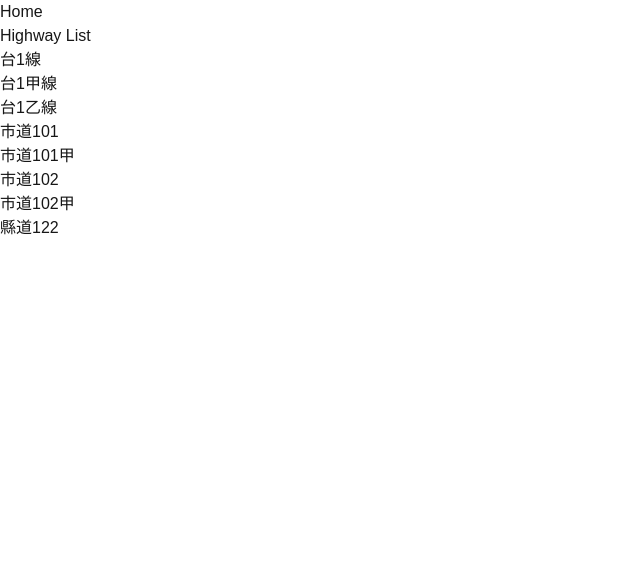
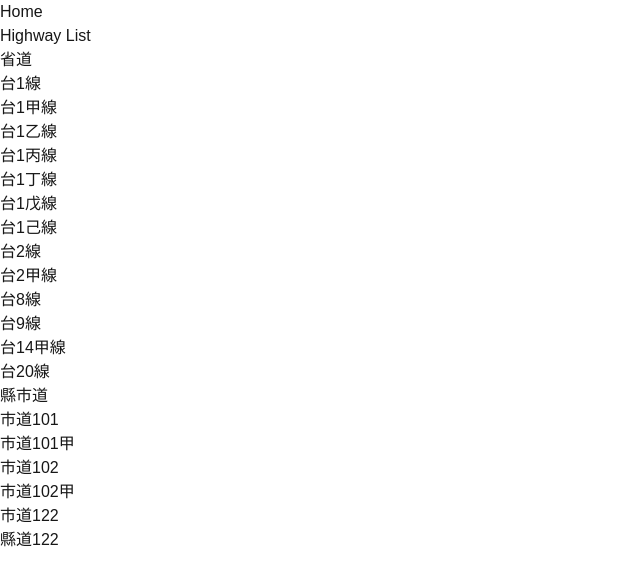
Before and after one commit to jamiema1048/tw_highway, a Next.js app: page /highways in a window 1280 px wide. Shown: the top 586 px of the page, without its empty margins (0-640 px from the left). Built offline with nearby package versions, Linux system fonts and the light colour scheme; data requests are answered from the project's data file.

Commit message:
Add test and fixed params problem

```diff
--- a/db.json
+++ b/db.json
@@ -6,6 +6,8 @@
       "start": "台北市中正區(行政院)",
       "end": "屏東縣枋山鄉楓港",
       "length": "461.081",
+      "highest": "181",
+      "highestPlace": "桃園市楊梅區埔心",
       "otherName": "縱貫公路、西部幹線、二省道(台北-桃園)、屏鵝公路(屏東-楓港)"
     },
     {
@@ -25,12 +27,101 @@
       "otherName": "中清路(大雅-五權路)"
     },
     {
+      "id": 40103,
+      "name": "台1丙線",
+      "start": "彰化縣彰化市大度橋",
+      "end": "彰化縣彰化市和東庄",
+      "length": "8.032",
+      "otherName": "金馬東路(彰興路-中山路)、金馬路(中山路-和東庄)"
+    },
+    {
+      "id": 40104,
+      "name": "台1丁線",
+      "start": "雲林縣莿桐鄉",
+      "end": "雲林縣斗南鎮",
+      "length": "14.011",
+      "otherName": "雲林路(斗六西平路-成功路)"
+    },
+    {
+      "id": 40105,
+      "name": "台1戊線",
+      "start": "高雄市三民區民族陸橋",
+      "end": "高雄市大寮區後庄",
+      "length": "8.727"
+    },
+    {
+      "id": 40106,
+      "name": "台1己線",
+      "start": "苗栗縣竹南鎮竹南平交匝道",
+      "end": "苗栗縣頭份市蘆竹湳",
+      "length": "4.188",
+      "otherName": "竹南聯絡道"
+    },
+    {
+      "id": 40200,
+      "name": "台2線",
+      "start": "新北市淡水區關渡",
+      "end": "宜蘭縣蘇澳鎮",
+      "length": "167.674",
+      "otherName": "淡金公路(淡水-金山)、基金公路(金山-基隆)、北部濱海公路(基隆-蘇澳)"
+    },
+    {
+      "id": 40201,
+      "name": "台2甲線",
+      "start": "新北市金山區",
+      "end": "台北市中山區牛埔",
+      "length": "36.863",
+      "highest": "782",
+      "highestPlace": "台北市北投區巴拉卡公路路口",
+      "otherName": "陽金公路(陽明山-金山)、仰德大道(復興橋-陽明山)"
+    },
+    {
+      "id": 40800,
+      "name": "台8線",
+      "start": "台中市東勢區東勢大橋",
+      "end": "花蓮縣新城鄉新田",
+      "length": "187.797",
+      "highest": "2565",
+      "highestPlace": "花蓮縣秀林鄉大禹嶺(合歡山隧道)",
+      "otherName": "中部橫貫公路"
+    },
+    {
+      "id": 40900,
+      "name": "台9線",
+      "start": "台北市中正區(行政院)",
+      "end": "屏東縣枋山鄉楓港",
+      "length": "453.851",
+      "highest": "550",
+      "highestPlace": "新北市石碇區風露嘴",
+      "otherName": "東部幹線、羅斯福路(愛國東西路-鳴遠橋)、北新路(鳴遠橋-新店)、北宜公路(新店-二城)、蘇花公路(蘇澳-花蓮)、蘇花改(蘇澳隧道-大清水)、花東縱谷公路(花蓮-馬蘭)、南迴公路(馬蘭-楓港)、南迴改(安朔-草埔)"
+    },
+    {
+      "id": 41401,
+      "name": "台14甲線",
+      "start": "南投縣仁愛鄉霧社",
+      "end": "花蓮縣秀林鄉大禹嶺",
+      "length": "41.733",
+      "highest": "3275",
+      "highestPlace": "南投縣仁愛鄉武嶺",
+      "otherName": "中部橫貫公路霧社支線、合歡山公路"
+    },
+    {
+      "id": 42000,
+      "name": "台20線",
+      "start": "台南市中西區民生綠園",
+      "end": "台東縣關山鎮德高",
+      "length": "203.982",
+      "highest": "2722",
+      "highestPlace": "台東縣海端鄉埡口",
+      "otherName": "南部橫貫公路(北寮-初來)、旗甲公路(甲仙-大丘園)(台29共線路段)、內山公路(玉井-北寮)(台3共線路段)、花東縱谷公路(初來-德高)(台9舊線)"
+    },
+    {
       "id": 10100,
       "name": "市道101",
       "start": "新北市三芝區",
       "end": "新北市淡水區",
       "length": "17.568",
-      "otherName": "北新路"
+      "otherName": "北新路(崎頭-淡水中山路)"
     },
     {
       "id": 10101,
@@ -38,6 +129,8 @@
       "start": "新北市三芝區北新庄",
       "end": "新北市三芝區二子坪(北市界)",
       "length": "11.030",
+      "highest": "840",
+      "highestPlace": "新北市三芝區二子坪",
       "otherName": "巴拉卡公路"
     },
     {
@@ -46,6 +139,8 @@
       "start": "基隆市中正區",
       "end": "新北市貢寮區福隆",
       "length": "39.322",
+      "highest": "531",
+      "highestPlace": "新北市雙溪區不厭亭(瑞芳雙溪交界)",
       "otherName": "瑞金公路(瑞芳-九份)、瑞雙公路(瑞芳-雙溪)"
     },
     {
@@ -57,6 +152,16 @@
       "otherName": "雙澳公路"
     },
     {
+      "id": 11800,
+      "name": "市道122",
+      "start": "新竹市北區南寮",
+      "end": "桃園市復興區羅浮",
+      "length": "62.772",
+      "highest": "463",
+      "highestPlace": "桃竹交界",
+      "otherName": "羅馬公路(馬武督-羅浮)"
+    },
+    {
       "id": 12200,
       "name": "縣道122",
       "start": "新竹市北區南寮",
@@ -64,7 +169,9 @@
       "currentEnd": "新竹縣五峰鄉土場",
       "length": "122.509",
       "currentLength": "55.954",
-      "otherName": "南清公路"
+      "highest": "739",
+      "highestPlace": "新竹縣五峰鄉土場",
+      "otherName": "南清公路(南寮-清泉)、東大路(南寮-東大高架橋)"
     }
   ]
 }
--- a/src/app/highways/[highwayId]/page.jsx
+++ b/src/app/highways/[highwayId]/page.jsx
@@ -10,10 +10,20 @@ const HighwayContent = ({ params }) => {
   const [error, setError] = useState(null);
 
   useEffect(() => {
-    if (params && params.highwayId) {
-      setHighwayId(params.highwayId); // 從路由參數獲取 highwayId
-    }
-  }, [params]); // 依賴 params，每次 highwayId 改變時觸發
+    const unwrapParams = async () => {
+      try {
+        const unwrappedParams = await params; // 解包 params
+        if (unwrappedParams && unwrappedParams.highwayId) {
+          console.log("Highway ID from params:", unwrappedParams.highwayId); // 打印 highwayId
+          setHighwayId(unwrappedParams.highwayId); // 從解包後的路由參數獲取 highwayId
+        }
+      } catch (err) {
+        setError("Failed to load route parameters.");
+      }
+    };
+
+    unwrapParams(); // 呼叫解包函數
+  }, [params]); // 當 params 改變時觸發
 
   useEffect(() => {
     if (highwayId) {
@@ -28,14 +38,16 @@ const HighwayContent = ({ params }) => {
 
           // 第二步：根據 highwayId 查找對應的 highway 資料
           const highway = allHighways.find(
-            (hwy) => hwy.id === parseInt(highwayId)
+            (hwy) => hwy.id === Number(highwayId)
           );
 
           if (highway) {
             setData(highway); // 如果找到對應的資料，設置 state
             setTitle(`Highway ${highway.name}`);
           } else {
-            throw new Error("Highway not found");
+            setData(null);
+            setError(`Highway with ID ${highwayId} does not exist`);
+            return;
           }
         } catch (error) {
           setError(error.message); // 設置錯誤訊息
@@ -62,9 +74,11 @@ const HighwayContent = ({ params }) => {
           {data.currentStart && <p>通車起點: {data.currentStart}</p>}
           <p>終點: {data.end}</p>
           {data.currentEnd && <p>通車終點: {data.currentEnd}</p>}
-          <p>長度: {data.length}</p>
-          {data.currentLength && <p>通車長度: {data.currentLength}</p>}
-          <p>別稱: {data.otherName}</p>
+          <p>長度: {data.length} km</p>
+          {data.currentLength && <p>通車長度: {data.currentLength} km</p>}
+          {data.highest && <p>最高海拔: {data.highest} m</p>}
+          {data.highestPlace && <p>最高點: {data.highestPlace}</p>}
+          {data.otherName && <p>別稱: {data.otherName}</p>}
         </div>
       ) : (
         <p>Loading data...</p>
--- a/src/app/highways/page.jsx
+++ b/src/app/highways/page.jsx
@@ -16,19 +16,46 @@ const HighwayList = () => {
     fetchHighways();
   }, []);
 
+  // 分區資料
+  const section1 = highways.filter(
+    (highway) => highway.id / 10000 >= 1 && highway.id / 10000 < 3
+  );
+  const section2 = highways.filter(
+    (highway) => highway.id / 10000 >= 4 && highway.id / 10000 < 5
+  );
+
   return (
     <>
       <Link href="/">Home</Link>
       <h1>Highway List</h1>
-      {highways.length > 0 ? (
-        highways.map((highway) => (
-          <h2 key={highway.id}>
-            <Link href={`highways/${highway.id}`}>{highway.name}</Link>
-          </h2>
-        ))
-      ) : (
-        <p>Loading highways...</p>
-      )}
+
+      {/* 第二區域 */}
+      <div>
+        <h2>省道</h2>
+        {section2.length > 0 ? (
+          section2.map((highway) => (
+            <h3 key={highway.id}>
+              <Link href={`highways/${highway.id}`}>{highway.name}</Link>
+            </h3>
+          ))
+        ) : (
+          <p>No highways found in this range.</p>
+        )}
+      </div>
+
+      {/* 第一區域 */}
+      <div>
+        <h2>縣市道</h2>
+        {section1.length > 0 ? (
+          section1.map((highway) => (
+            <h3 key={highway.id}>
+              <Link href={`highways/${highway.id}`}>{highway.name}</Link>
+            </h3>
+          ))
+        ) : (
+          <p>No highways found in this range.</p>
+        )}
+      </div>
     </>
   );
 };
--- /dev/null
+++ b/vitest.setup.js
@@ -0,0 +1 @@
+import "@testing-library/jest-dom";
```
Also changed, not shown: package.json (+8 -2 lines), vitest.config.js (added, +14 -0 lines), 2 other files (tests, documents, lock files or other folders).
